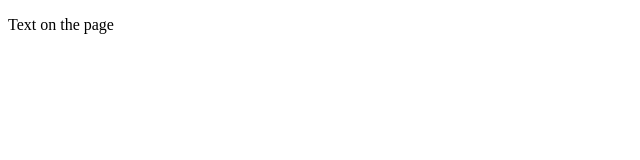
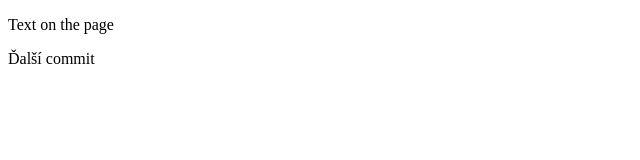
Before and after one commit to Shadow-ko/mygit, a plain HTML site: page index.html in a window 1280 px wide. Shown: the full height of the page, 0-640 px from the left. Drawn offline with Linux system fonts and the light colour scheme.

```diff
--- a/index.html
+++ b/index.html
@@ -5,5 +5,6 @@
     </head>
     <body>
         <p>Text on the page</p>
+        <p>Ďalší commit</p>
     </body>
 </html>
```
